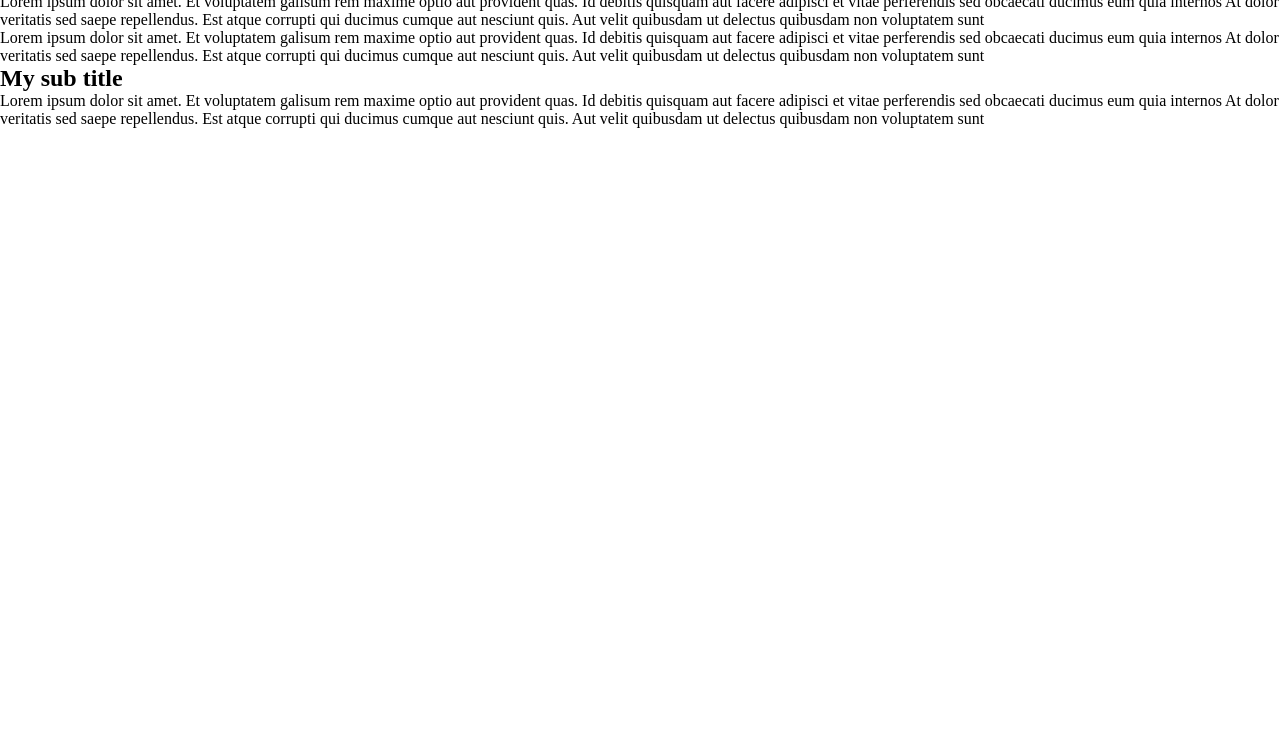
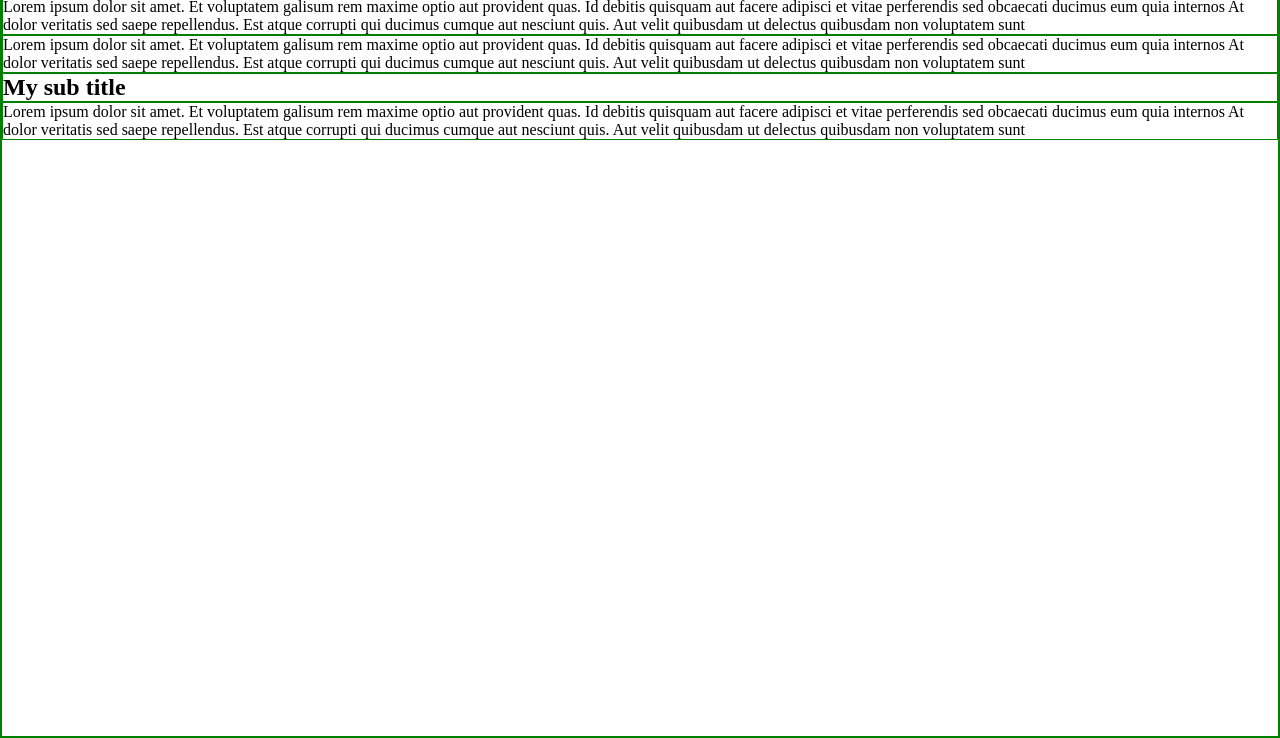
Before and after one commit to MohameddOuattara/myspace, a plain HTML site: page career.html in a window 1280 px wide. Shown: the part 62-800 px from the top of the page. Drawn offline with Linux system fonts and the light colour scheme.

Commit message:
Update style.css

```diff
--- a/style.css
+++ b/style.css
@@ -1,4 +1,5 @@
 * {
     margin: 0px;
     padding: 0px;
+    border : 1px solid green;
 }
```
